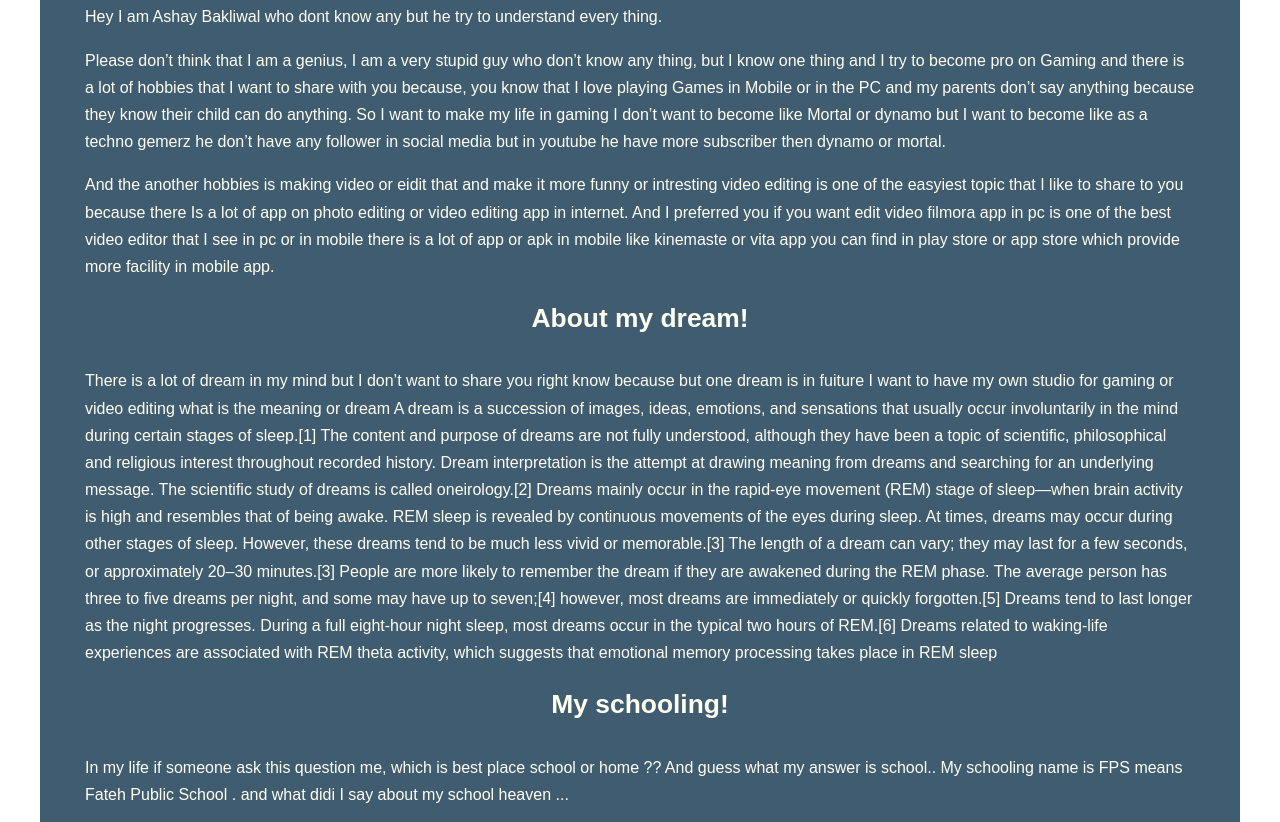
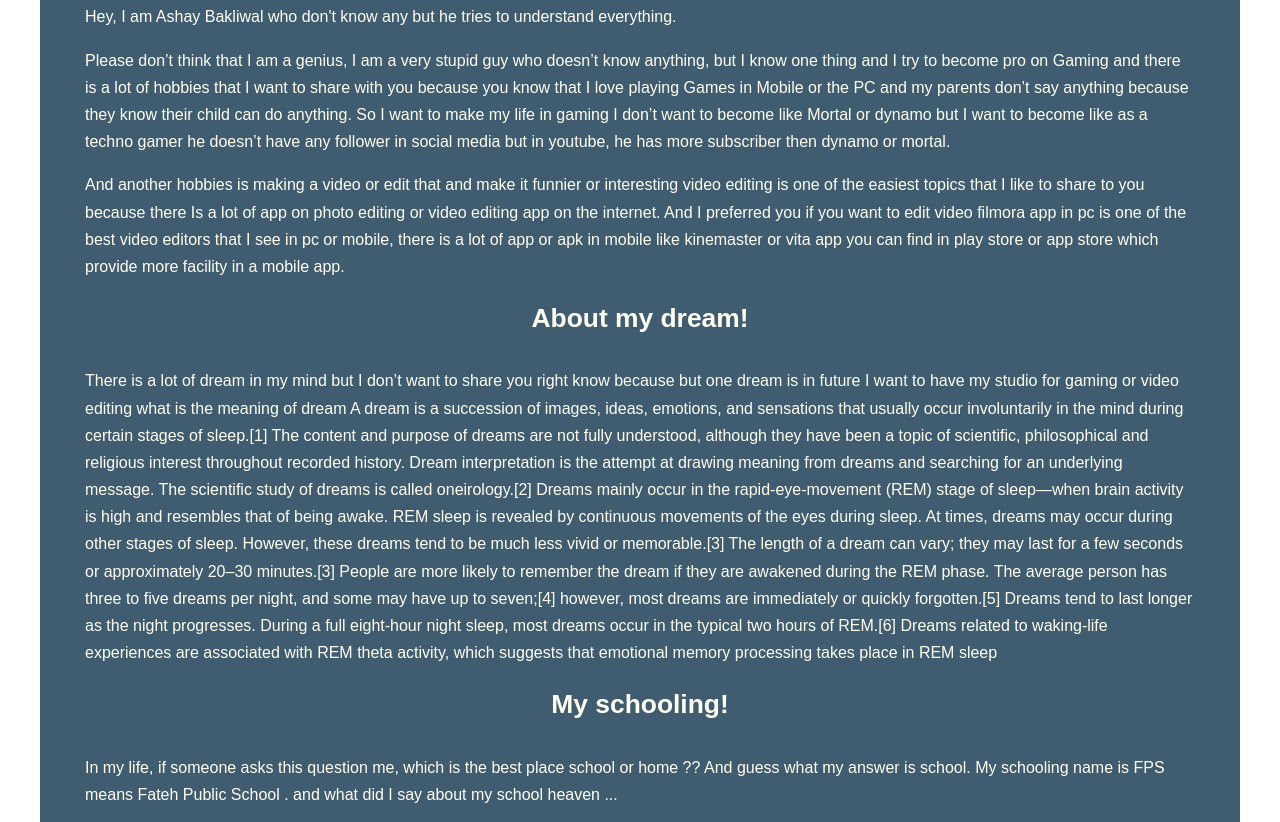
Before and after one commit to Ashayjain123/ASHAYJAIN, a plain HTML site: page index.html in a window 1280 px wide. Shown: the part 404-1226 px from the top of the page. Drawn offline with nearby package versions, Linux system fonts and the light colour scheme; a script that the page names is missing; a web font is replaced by a local one.

Commit message:
Update index.html

```diff
--- a/index.html
+++ b/index.html
@@ -55,25 +55,25 @@
 							<span class="cycle-pager"></span>
 
 							<h1>Ashay Bakliwal</h1>
-							<p>Hey I am Ashay Bakliwal who dont know any but he try to understand every thing.</p>
-							<p>Please don’t think that I am a genius, I am a very stupid guy who don’t know any thing, but I know one thing and I try to become pro on Gaming and there is a lot of hobbies that I want to share with you because, you know that I love playing Games in Mobile or in the PC and my parents don’t say anything because they know their child can do  anything. So I want to make my life in gaming I don’t want to become like Mortal or dynamo but I want to become like as a techno gemerz he don’t have any follower in social media but in youtube he have more subscriber then dynamo or mortal.  </p>
-							<p>And the another hobbies is making video or eidit that and make it more funny or intresting video editing is one of the easyiest topic that I like to share to you because there Is a lot of app on photo editing or video editing app in internet. And I preferred you if you want edit video filmora app in pc is one of the best video editor that I see in pc or in mobile there is a lot of app or apk in mobile like kinemaste or vita app you can find in play store or app store which provide more facility in mobile app. </p>
+							<p>Hey, I am Ashay Bakliwal who don't know any but he tries to understand everything.</p>
+							<p>Please don’t think that I am a genius, I am a very stupid guy who doesn’t know anything, but I know one thing and I try to become pro on Gaming and there is a lot of hobbies that I want to share with you because you know that I love playing Games in Mobile or the PC and my parents don’t say anything because they know their child can do anything. So I want to make my life in gaming I don’t want to become like Mortal or dynamo but I want to become like as a techno gamer he doesn’t have any follower in social media but in youtube, he has more subscriber then dynamo or mortal.  </p>
+							<p>And another hobbies is making a video or edit that and make it funnier or interesting video editing is one of the easiest topics that I like to share to you because there Is a lot of app on photo editing or video editing app on the internet. And I preferred you if you want to edit video filmora app in pc is one of the best video editors that I see in pc or mobile, there is a lot of app or apk in mobile like kinemaster or vita app you can find in play store or app store which provide more facility in a mobile app. </p>
 						<h2>About my dream!</h2>
-						<p>There is a lot of dream in my mind but I don’t want to share you right know because but one dream is in fuiture I want to have my own studio for gaming or video editing what is the meaning or dream  A dream is a succession of images, ideas, emotions, and sensations that usually occur involuntarily in the mind during certain stages of sleep.[1] The content and purpose of dreams are not fully understood, although they have been a topic of scientific, philosophical and religious interest throughout recorded history. Dream interpretation is the attempt at drawing meaning from dreams and searching for an underlying message. The scientific study of dreams is called oneirology.[2]
-							Dreams mainly occur in the rapid-eye movement (REM) stage of sleep—when brain activity is high and resembles that of being awake. REM sleep is revealed by continuous movements of the eyes during sleep. At times, dreams may occur during other stages of sleep. However, these dreams tend to be much less vivid or memorable.[3] The length of a dream can vary; they may last for a few seconds, or approximately 20–30 minutes.[3] People are more likely to remember the dream if they are awakened during the REM phase. The average person has three to five dreams per night, and some may have up to seven;[4] however, most dreams are immediately or quickly forgotten.[5] Dreams tend to last longer as the night progresses. During a full eight-hour night sleep, most dreams occur in the typical two hours of REM.[6] Dreams related to waking-life experiences are associated with REM theta activity, which suggests that emotional memory processing takes place in REM sleep
+						<p>There is a lot of dream in my mind but I don’t want to share you right know because but one dream is in future I want to have my studio for gaming or video editing what is the meaning of dream  A dream is a succession of images, ideas, emotions, and sensations that usually occur involuntarily in the mind during certain stages of sleep.[1] The content and purpose of dreams are not fully understood, although they have been a topic of scientific, philosophical and religious interest throughout recorded history. Dream interpretation is the attempt at drawing meaning from dreams and searching for an underlying message. The scientific study of dreams is called oneirology.[2]
+                            Dreams mainly occur in the rapid-eye-movement (REM) stage of sleep—when brain activity is high and resembles that of being awake. REM sleep is revealed by continuous movements of the eyes during sleep. At times, dreams may occur during other stages of sleep. However, these dreams tend to be much less vivid or memorable.[3] The length of a dream can vary; they may last for a few seconds or approximately 20–30 minutes.[3] People are more likely to remember the dream if they are awakened during the REM phase. The average person has three to five dreams per night, and some may have up to seven;[4] however, most dreams are immediately or quickly forgotten.[5] Dreams tend to last longer as the night progresses. During a full eight-hour night sleep, most dreams occur in the typical two hours of REM.[6] Dreams related to waking-life experiences are associated with REM theta activity, which suggests that emotional memory processing takes place in REM sleep
 
 							</p>
 							<h2>My schooling!</h2>
-							<p>In my life if someone ask this question me, which is best place school or home ??
-								And guess what my answer is school..
-								My schooling name is FPS means Fateh Public School . and what didi I say about my school heaven ...				        	</p>
+							<p>In my life, if someone asks this question me, which is the best place school or home ??
+                                And guess what my answer is school.
+                                My schooling name is FPS means Fateh Public School . and what did I say about my school heaven ... 			        	</p>
 
 								<div class="image-banner">
 
 								<img src="fps.jpg" height="1200" width="1200">
 
 								<div class="banner-description">
-									<p>This is my school name as FPS not gaming fps the full form is FPS is : Fateh Public School which is located in heaven place name Ranthambore and the school website is <a href="https://www.fatehpublicschool.com/" class="btn-a">Fateh Public School</a></p>
+									<p>This is my school name as FPS, not gaming fps the full form is FPS is: Fateh Public School which is located in heaven place name Ranthambore and the school website is <a href="https://www.fatehpublicschool.com/" class="btn-a">Fateh Public School</a></p>
 									</div>
 								</div>
 					</div>
```
